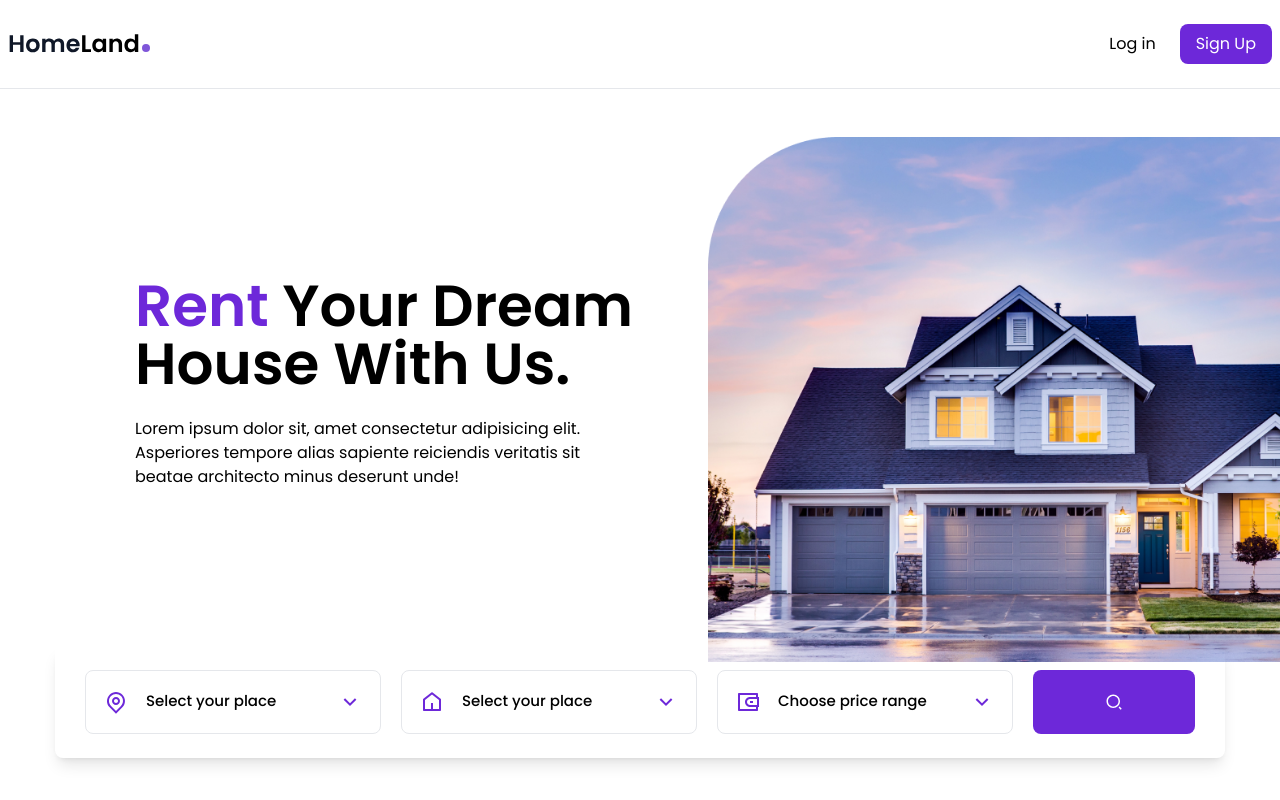
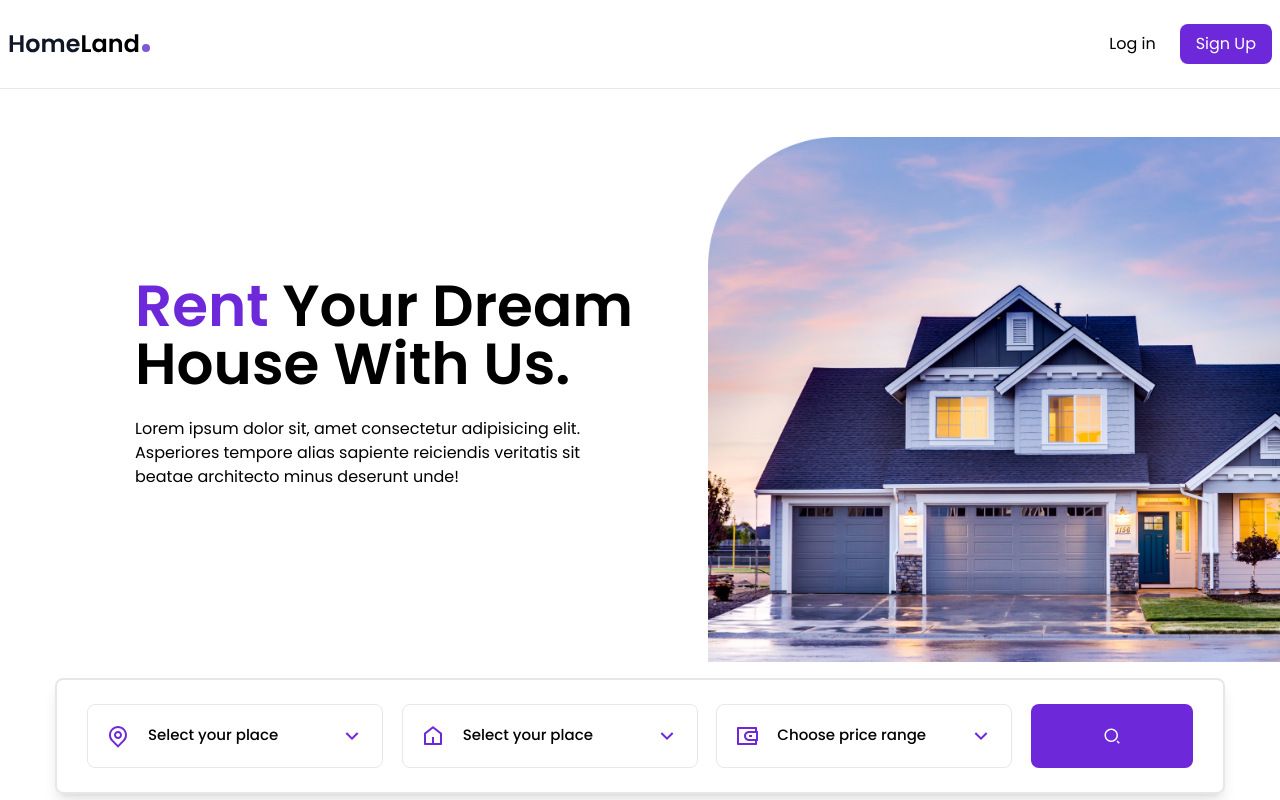
Before and after one commit to Harries-Gavtham/Real-Estate-Website, a React (Vite) app: page / in a window 1280 px wide. Shown: the top 800 px of the page. Built offline with nearby package versions, Linux system fonts and the light colour scheme.

Commit message:
Seach component is fixed

```diff
--- a/src/components/Banner.jsx
+++ b/src/components/Banner.jsx
@@ -5,7 +5,7 @@ import Search from "./Search";
 const Banner = () => {
   return (
     <section className="h-full max-h-[640px] mb-8 xl:mb-24">
-      <div className="flex flex-col lg:flex-row">
+      <div className="flex flex-col lg:flex-row mb-8">
         <div className="flex flex-col items-center lg:items-start lg:ml-8 xl:ml-[135px] text-center lg:text-left justify-center flex-1 px-4 lg:px-0">
           <h1 className="text-4xl lg:text-[58px] font-semibold leading-none mb-6">
             <span className="text-violet-700">Rent</span> Your Dream House With
--- a/src/components/Search.jsx
+++ b/src/components/Search.jsx
@@ -8,7 +8,7 @@ import { HouseContext } from "./HouseContext";
 const Search = () => {
   const { handleClick } = useContext(HouseContext);
   return (
-    <div className="px-[30px] py-6 max-w-[1170px] mx-auto flex flex-col lg:flex-row justify-between gap-4 lg:gap-x-3 relative lg:-top-4 lg:shadow-lg bg-white lg:bg-transparent lg:backdrop:blur rounded-lg">
+    <div className="px-[30px] py-6 max-w-[1170px] mx-auto flex flex-col lg:flex-row justify-between gap-4 lg:gap-x-3 relative lg:-top-4 lg:shadow-lg bg-white lg:bg-transparent lg:backdrop:blur rounded-lg border-2">
       <CountryDropdown />
       <PropertyDropdown />
       <PriceRangeDropdown />
```
